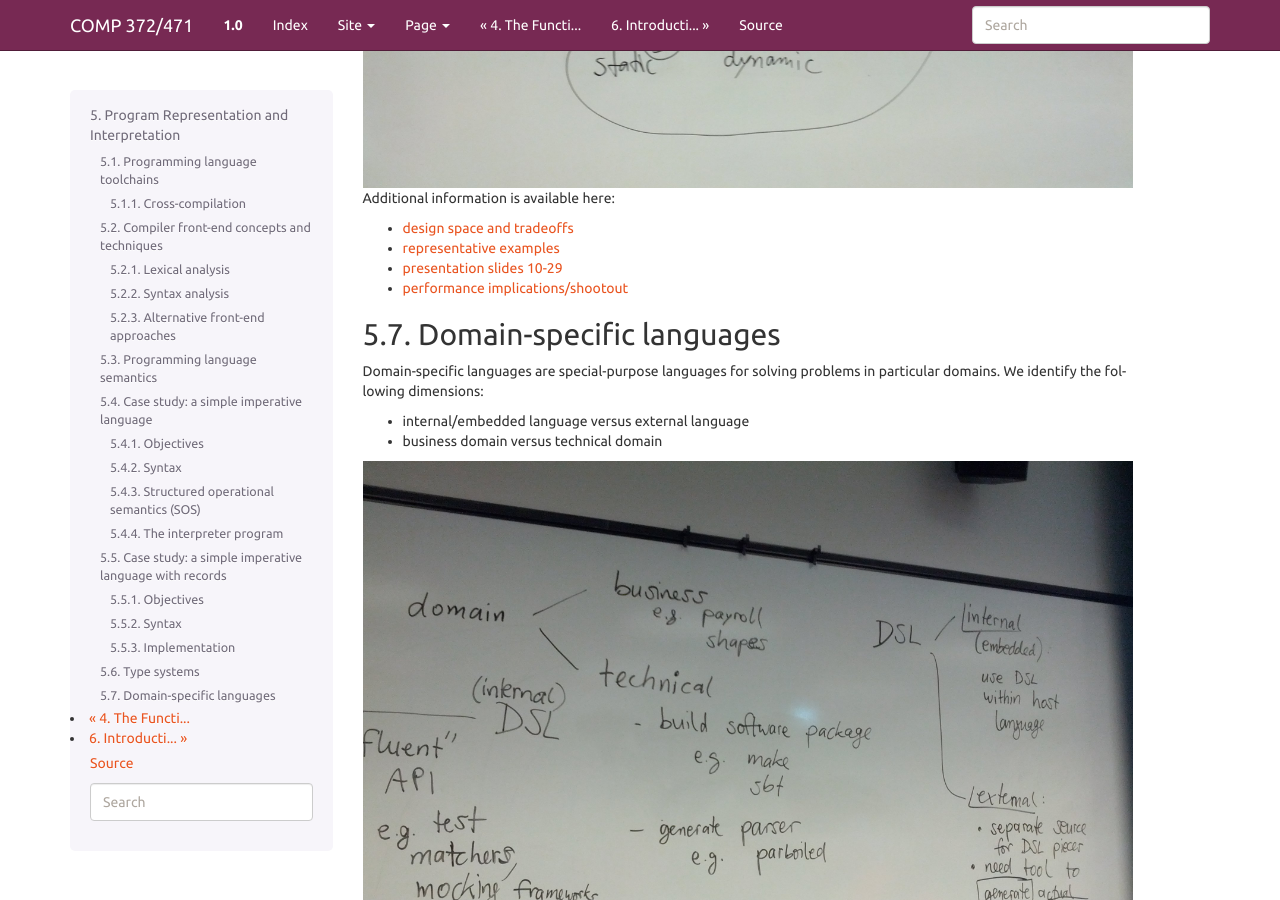
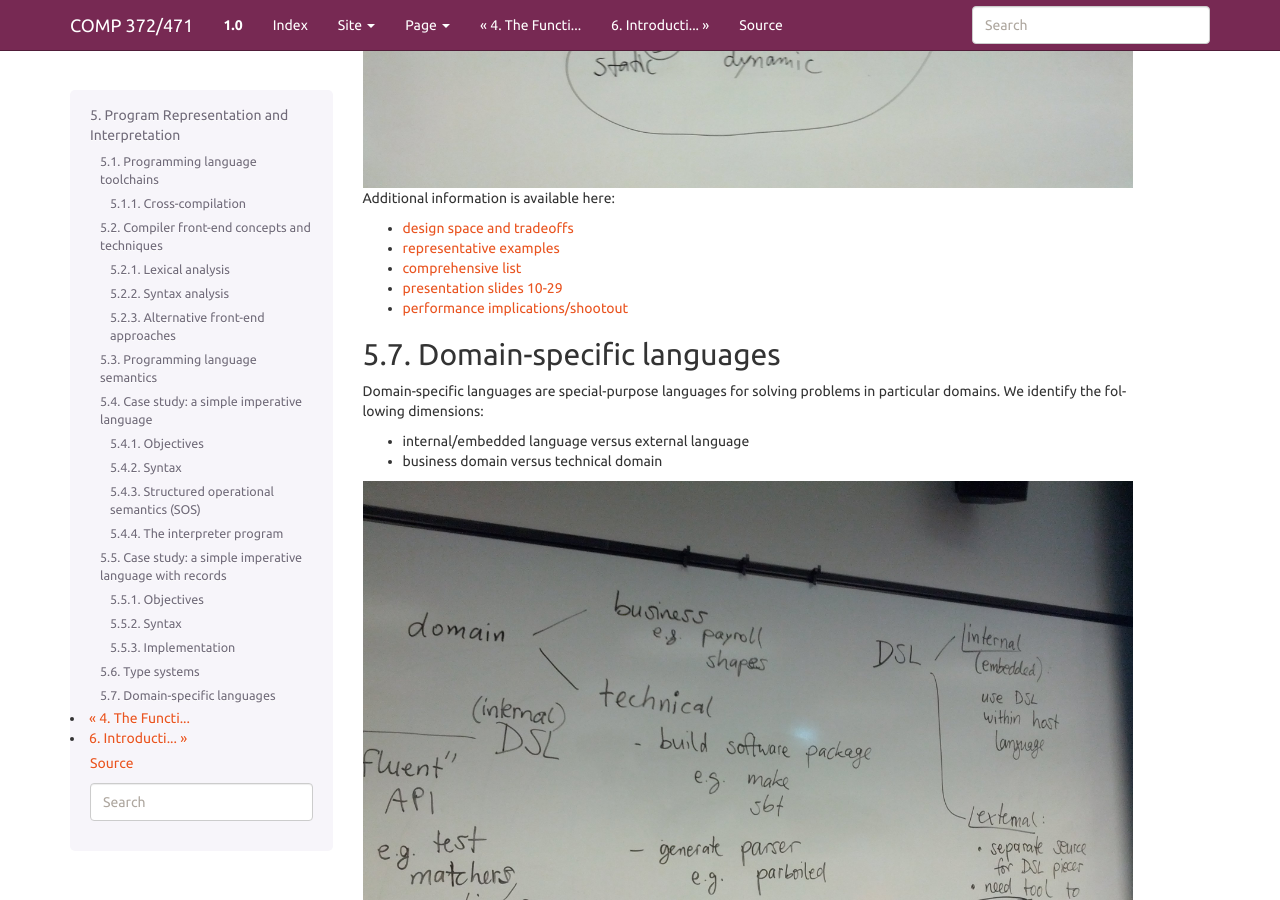
Before and after one commit to lucproglangcourse/lucproglangcourse.github.io, a Sphinx documentation site: the page built from source/representationinterpretation.rst, in a window 1280 px wide and 900 px high, scrolled down 11475 px. Built offline with Sphinx 7.4.7, drawn with Linux system fonts in a browser that asks for light colours.

Commit message:
added link to comparison of type systems
Signed-off-by: Konstantin Läufer <klaeufer@gmail.com>

```diff
--- a/source/representationinterpretation.rst
+++ b/source/representationinterpretation.rst
@@ -383,6 +383,7 @@ Additional information is available here:
 
 - `design space and tradeoffs <http://en.wikipedia.org/wiki/Type_system>`_
 - `representative examples <http://en.wikipedia.org/wiki/Comparison_of_type_systems>`_
+- `comprehensive list <https://en.wikipedia.org/wiki/Comparison_of_programming_languages_by_type_system>`_
 - `presentation slides 10-29 <http://klaeufer.github.io/luc-amc.html#(10)>`_
 - `performance implications/shootout <http://benchmarksgame.alioth.debian.org/u64q/which-programs-are-fastest.php>`_
 
```
